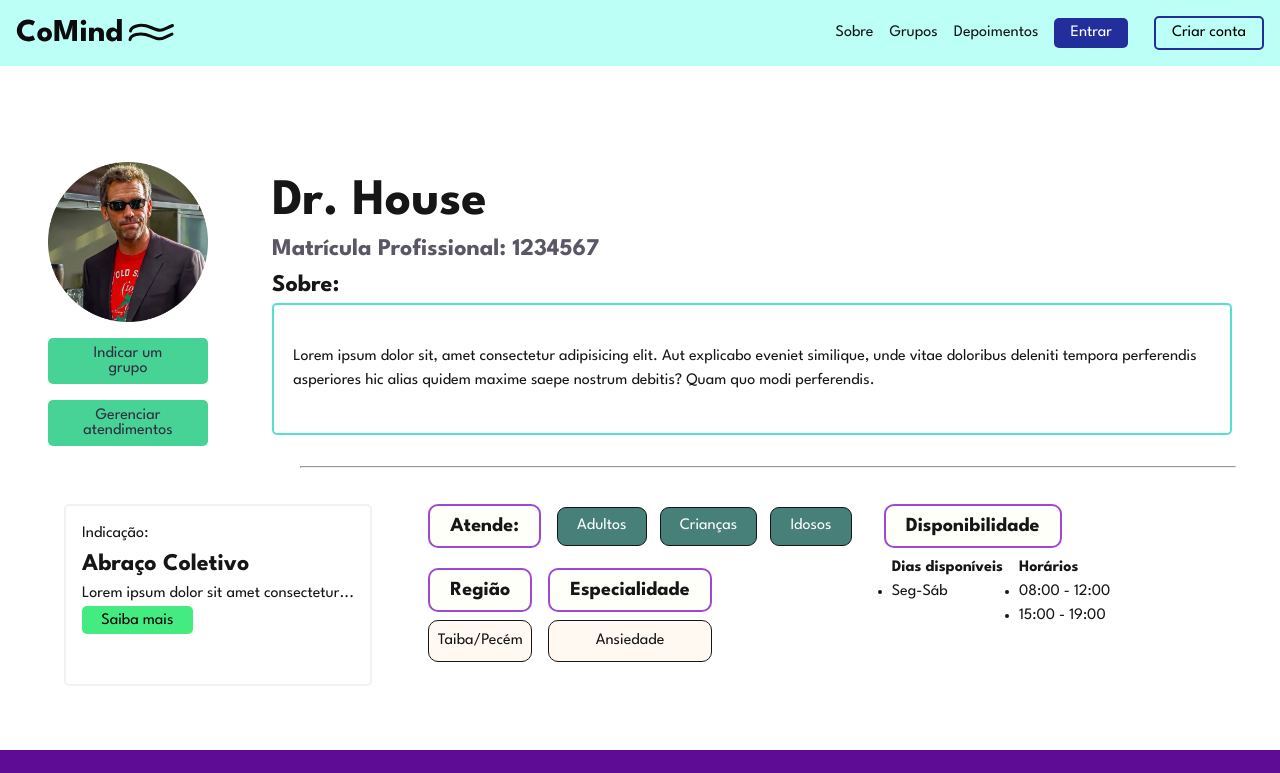
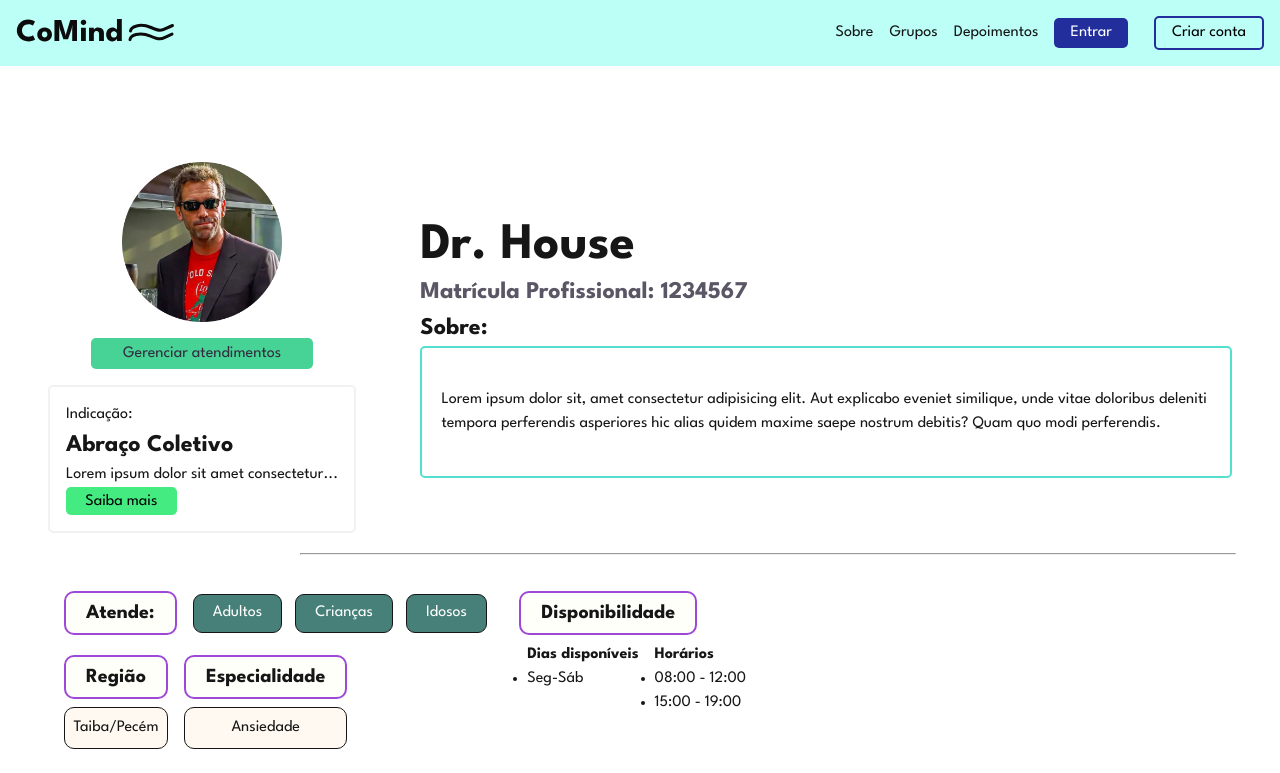
Before and after one commit to ingrydf12/coMind-Front, a React (Vite) app: page /medic-profile in a window 1280 px wide. Shown: the top 773 px of the page. Built offline with nearby package versions, Linux system fonts and the light colour scheme.

Commit message:
wip: functions in profile

```diff
--- a/src/pages/Profiles/DoctorProfile/DoctorProfile.jsx
+++ b/src/pages/Profiles/DoctorProfile/DoctorProfile.jsx
@@ -2,7 +2,7 @@ import React from "react";
 import "./DoctorProfile.css";
 import ImageTest from "../../../assets/image_profile.png";
 import Button from "react-bootstrap/Button";
-import FormIndicacoes from "../../../components/FormIndicacoes/FormIndicacoes";
+import ModalFormIndicacoes from "../../../components/FormIndicacoes/FormIndicacoes";
 import CardIndicacao from "../../../components/CardIndica/CardIndicacao";
 
 const DoctorProfile = () => {
@@ -12,13 +12,17 @@ const DoctorProfile = () => {
         <div className="functions-user-container">
           <img className="profile-image" src={ImageTest} alt="Doctor Image"/>
           {/* Adicionar botões de gerencimento de sessões / consultas */}
-          <Button className="functions-btn">
-            <a href="/indications">Indicar um grupo</a>
-          </Button>
+          {/* <Button className="functions-btn">
+          <ModalFormIndicacoes />
+            <span onClick={() => {handleShow}}>Indicar um grupo</span>
+        </Button> */}
 
           <Button className="functions-btn">
             <a href="/indications">Gerenciar atendimentos</a>
           </Button>
+
+          <CardIndicacao />
+
         </div>
         <div className="about-user">
           <h1>Dr. House</h1>
@@ -37,9 +41,6 @@ const DoctorProfile = () => {
       <hr className="line-style" />
 
       <div className="contact-info">
-
-        <CardIndicacao />
-
         <div className="specific-info">
           <div className="main-info">
             <div className="atendimentos-container">
```
